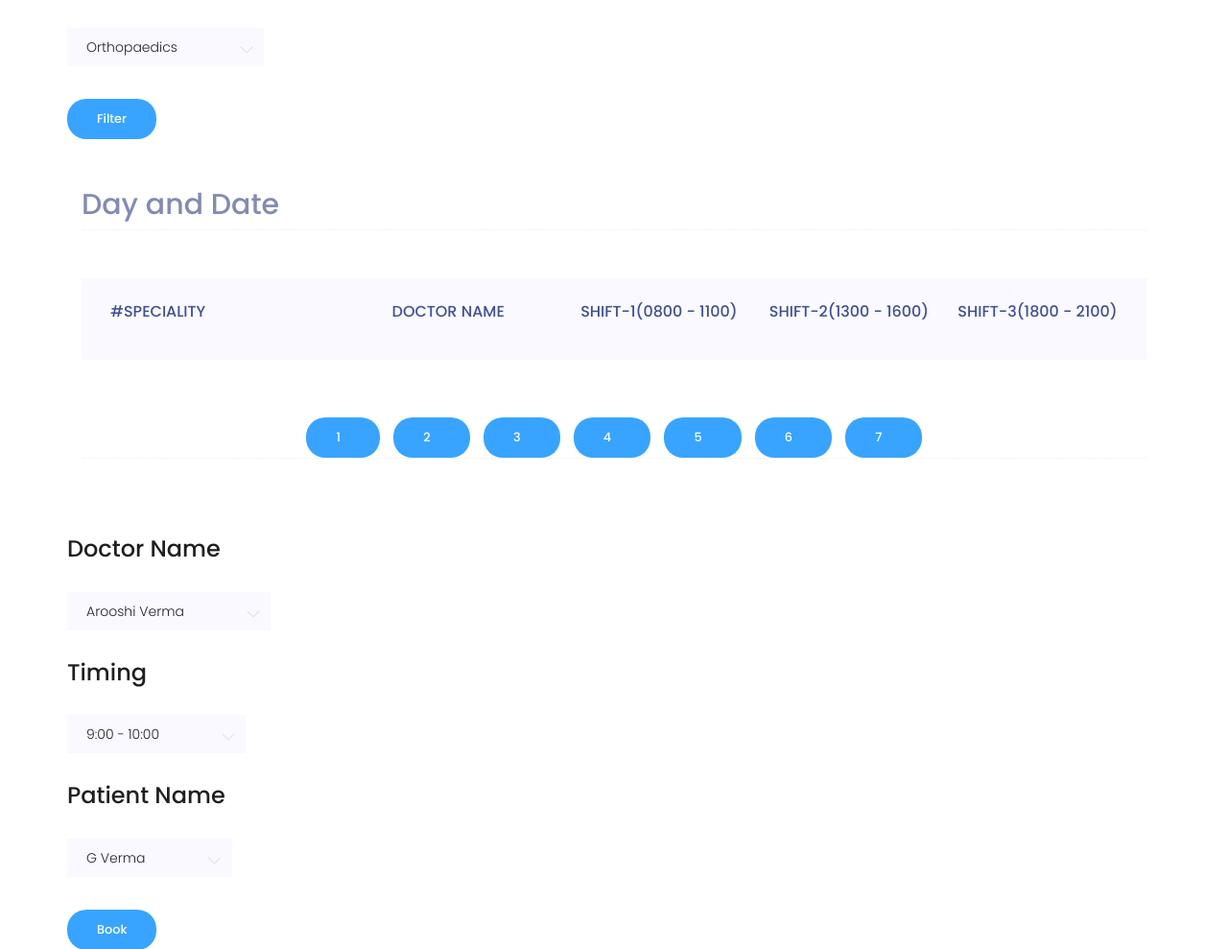
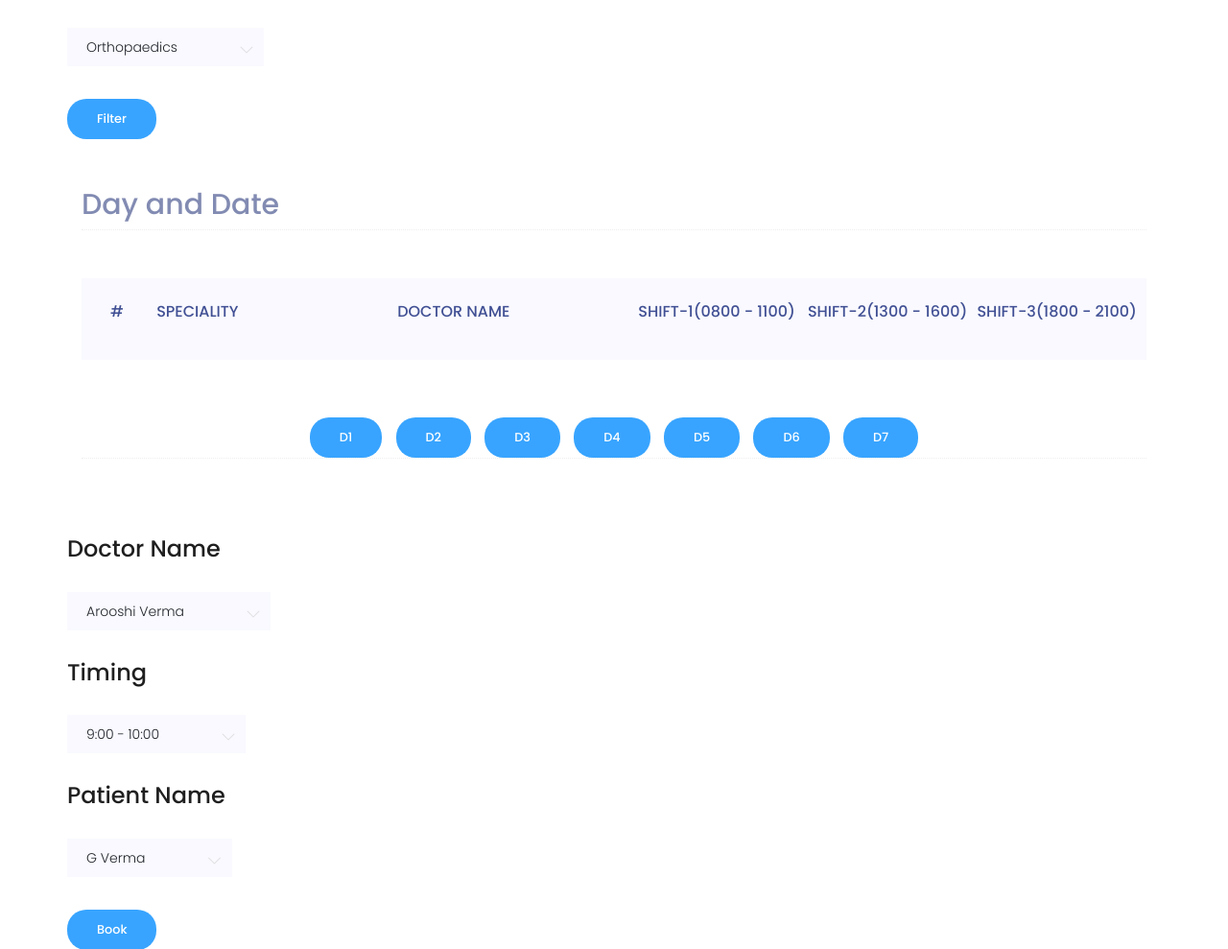
Before and after one commit to Hrishabh-yadav/Hospital_Scheduling, a Django app: page /book_appoint in a window 1280 px wide. Shown: the part 193-1182 px from the top of the page at 96% size. Run offline with Django 3.2, Linux system fonts and the light colour scheme; data that the repository does not hold is empty; some libraries are stand-ins or nearby versions.

Commit message:
booking table frontend

```diff
--- a/DBMS_Project/settings.py
+++ b/DBMS_Project/settings.py
@@ -84,8 +84,8 @@ DATABASES = {
     'default': {
         'ENGINE': 'django.db.backends.postgresql',
         'NAME': 'hospital_schedule',
-        'USER': 'hrish',
-        'PASSWORD': 'hrish2308',
+        'USER': 'postgres',
+        'PASSWORD': 'av123',
         'HOST': 'localhost'
     }
 }
--- a/templates/Book_appoint.html
+++ b/templates/Book_appoint.html
@@ -115,8 +115,9 @@
 					<div class="progress-table">
 						<div class="table-head">
                             <div class="serial"> # </div>
+                            &nbsp;&nbsp;&nbsp;&nbsp;&nbsp;&nbsp;&nbsp;&nbsp;
 							<div class="country">Speciality</div>
-							<div class="visit">Doctor Name</div>
+							<div class="country">Doctor Name</div>
 							<div class="visit">Shift-1(0800 - 1100)</div>
 							<div class="visit">Shift-2(1300 - 1600)</div>
 							<div class="visit">Shift-3(1800 - 2100)</div>
@@ -124,7 +125,8 @@
                         {% for item in query %}
 						<div class="table-row">
                             <div class="serial"> {{ forloop.counter }} </div>
-							<div class="visit">{{ item.doc.dept.deptname }} </div>
+                            &nbsp;&nbsp;&nbsp;&nbsp;&nbsp;&nbsp;&nbsp;&nbsp;
+							<div class="country">{{ item.doc.dept.deptname }} </div>
 							<div class="country"> {{ item.doc.docname }}</div>
                             {% if item.shift1 == True %}
 							    <div class="visit"> Availaible </div>
@@ -149,17 +151,19 @@
 			</div>
 
             <!--Table number buttons-->
-            <div style="text-align: center;">
-            <div class="button-group-area mt-40">
-                <a href="#" class="genric-btn info circle arrow">1<span class="lnr lnr-arrow-right"></span></a>
-                <a href="#" class="genric-btn info circle arrow">2<span class="lnr lnr-arrow-right"></span></a>
-                <a href="#" class="genric-btn info circle arrow">3<span class="lnr lnr-arrow-right"></span></a>
-                <a href="#" class="genric-btn info circle arrow">4<span class="lnr lnr-arrow-right"></span></a>
-                <a href="#" class="genric-btn info circle arrow">5<span class="lnr lnr-arrow-right"></span></a>
-                <a href="#" class="genric-btn info circle arrow">6<span class="lnr lnr-arrow-right"></span></a>
-                <a href="#" class="genric-btn info circle arrow">7<span class="lnr lnr-arrow-right"></span></a>
-            </div>
-            </div>
+            <form action="filter_day" method="POST">
+                <div style="text-align: center;">
+                <div class="button-group-area mt-40">
+                    <input class="genric-btn info circle arrow" type="submit" value="D1">
+                    <input class="genric-btn info circle arrow" type="submit" value="D2">
+                    <input class="genric-btn info circle arrow" type="submit" value="D3">
+                    <input class="genric-btn info circle arrow" type="submit" value="D4">
+                    <input class="genric-btn info circle arrow" type="submit" value="D5">
+                    <input class="genric-btn info circle arrow" type="submit" value="D6">
+                    <input class="genric-btn info circle arrow" type="submit" value="D7">
+                </div>
+                </div>
+            </form>
 
 
 			<!--Start Form-->
```
